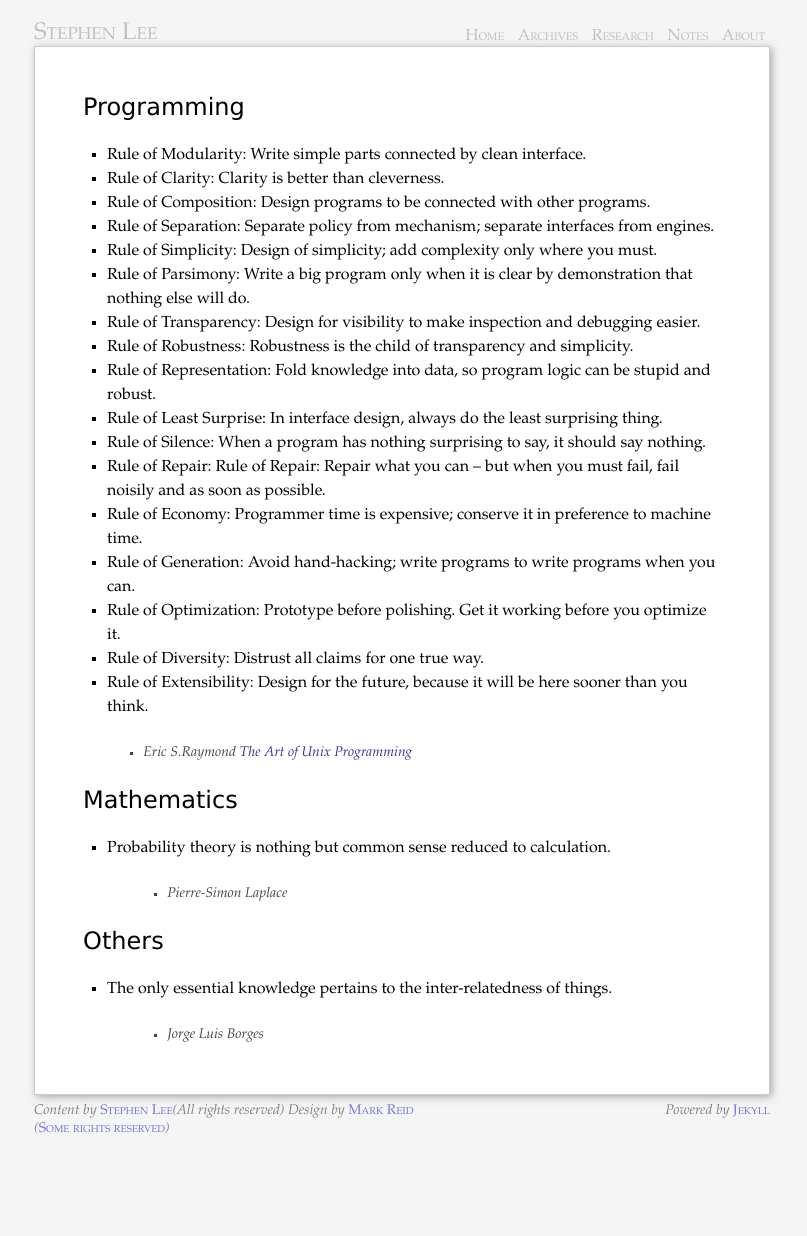
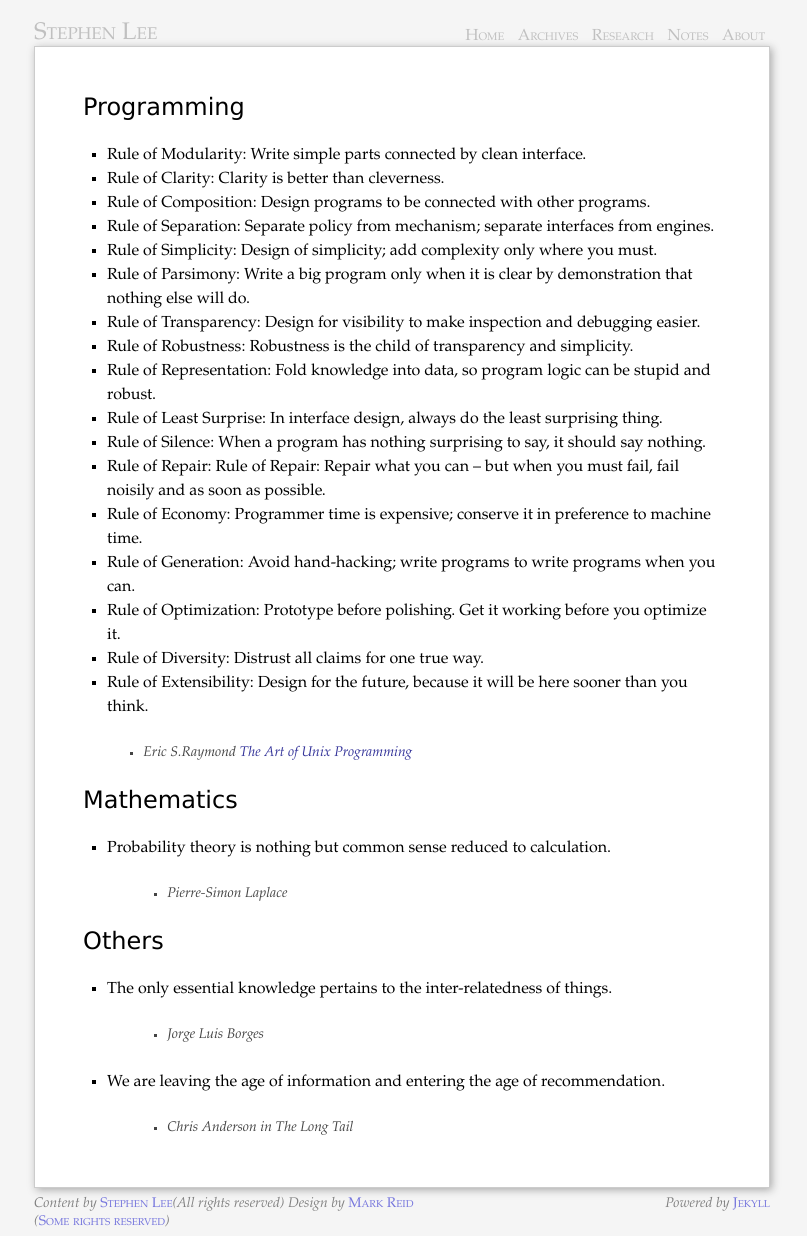
Before and after one commit to stephenLee/stephenlee.github.com, a Jekyll site: the page built from notes/quotes/index.markdown, in a window 1280 px wide. Shown: the whole page, without its empty margins (238-1045 px from the left). Built offline with Jekyll 4.4.1, drawn with Linux system fonts in a browser that asks for light colours; before the commit the page ends 1143 px from its top, so only the background shows below that.

Commit message:
Site update at $(date)

```diff
--- a/notes/quotes/index.markdown
+++ b/notes/quotes/index.markdown
@@ -37,3 +37,7 @@ here sooner than you think.
 * The only essential knowledge pertains to the inter-relatedness of
   things.
 > - *Jorge Luis Borges*
+
+* We are leaving the age of information and entering the age of
+  recommendation.
+> - *Chris Anderson in The Long Tail*
```
